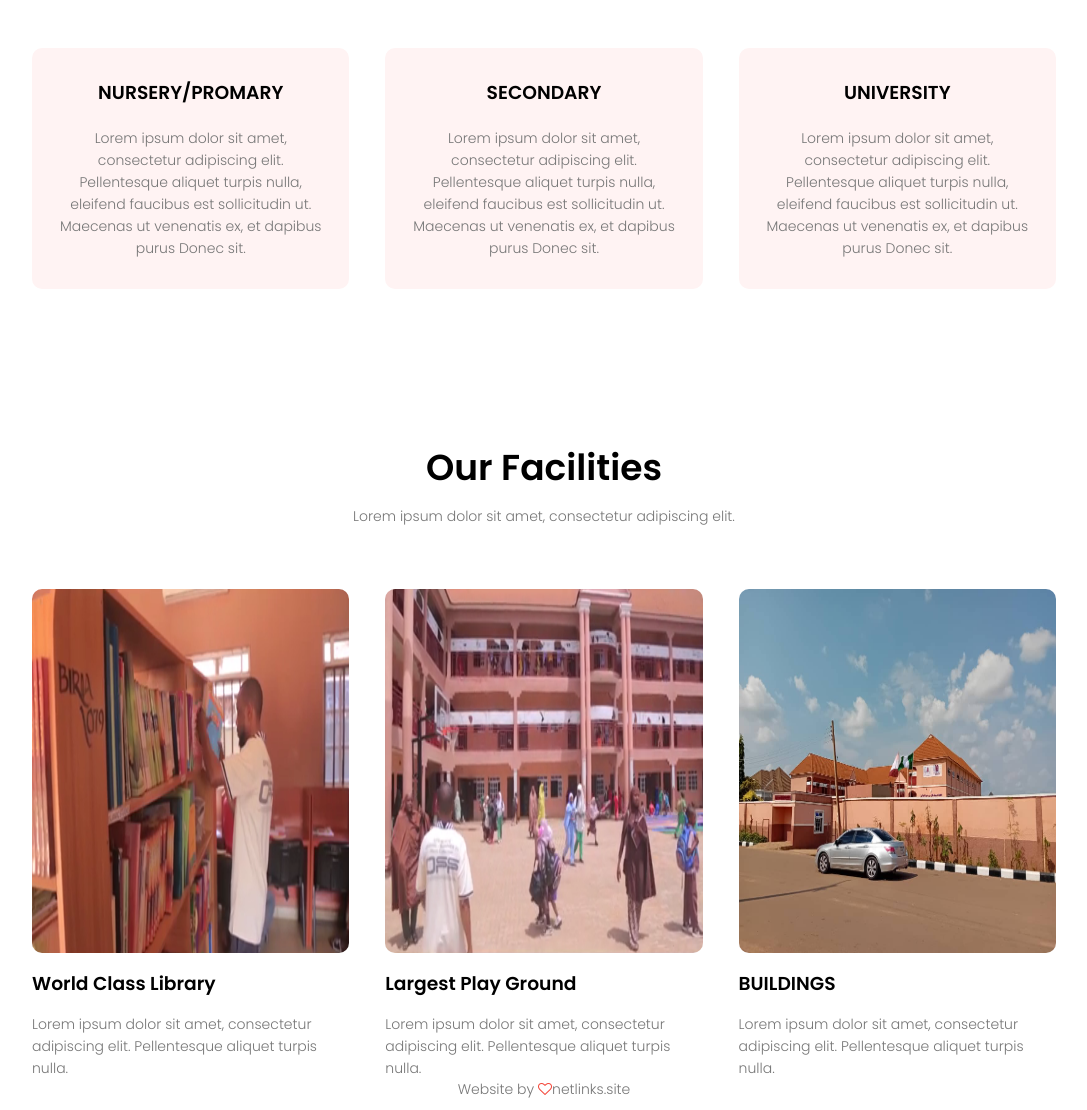
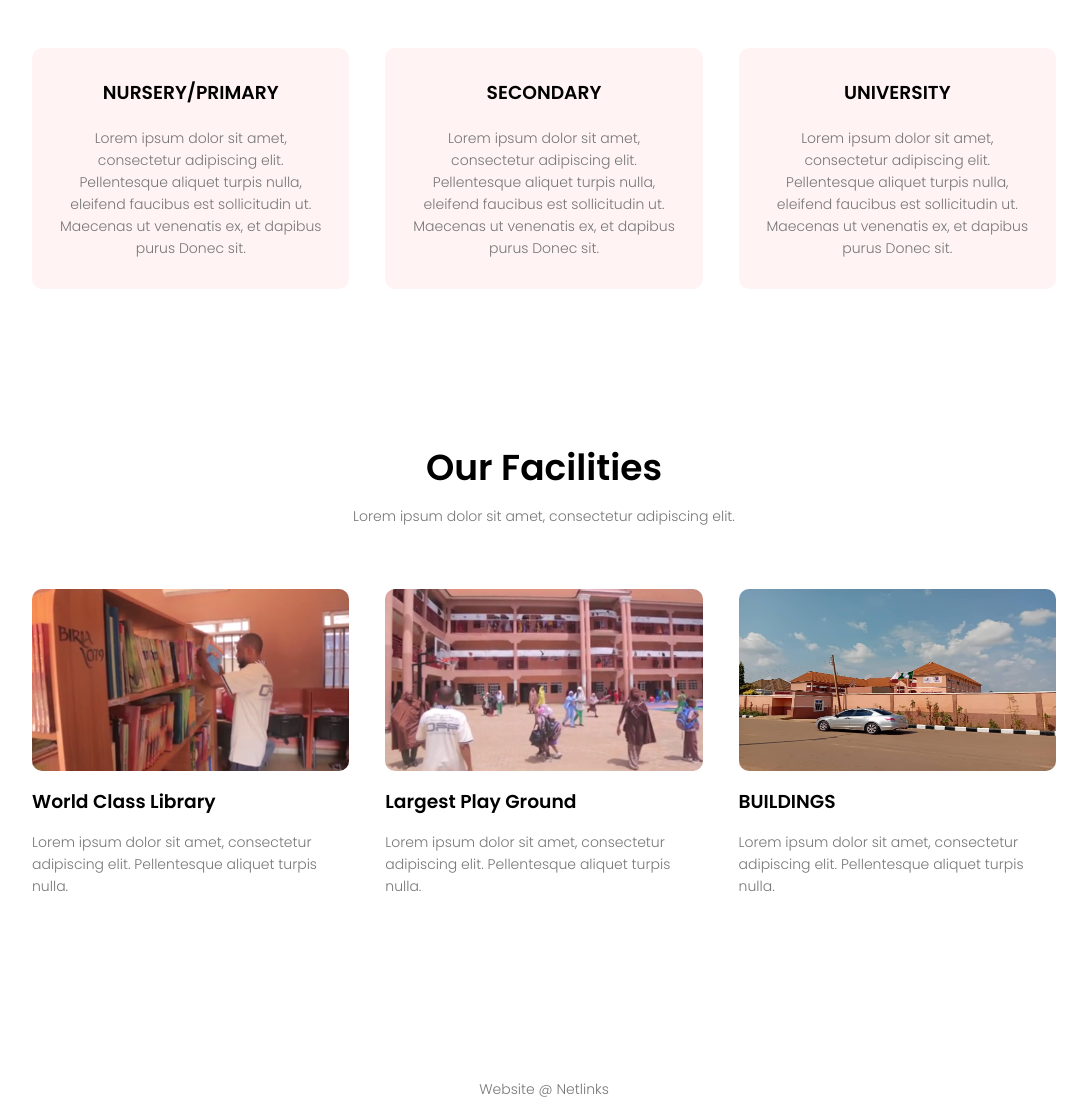
Before and after one commit to jaebee2/Bilal, a plain HTML site: page course.html in a window 1280 px wide. Shown: the part 600-1710 px from the top of the page, without its empty margins (96-1183 px from the left). Drawn offline with Linux system fonts and the light colour scheme.

Commit message:
correction

```diff
--- a/course.html
+++ b/course.html
@@ -33,7 +33,7 @@
         <p>Lorem ipsum dolor sit amet, consectetur adipiscing elit.</p>
         <div class="row">
             <div class="course-col">
-                <h3>NURSERY/PROMARY</h3>
+                <h3>NURSERY/PRIMARY</h3>
                 <p>Lorem ipsum dolor sit amet, consectetur adipiscing elit. Pellentesque aliquet turpis nulla, eleifend faucibus est sollicitudin ut. Maecenas ut venenatis ex, et dapibus purus Donec sit.</p>
             </div>
             <div class="course-col">
@@ -76,7 +76,7 @@
 <section class="footer">
 
 
-        <p>Website by <i class="fa fa-heart-o"></i><a>netlinks.site</a></p>
+        <p>Website @ <a href="netlinks.site"></a>Netlinks</p>
 </section>
 
 
--- a/style.css
+++ b/style.css
@@ -242,7 +242,7 @@ h3{
 .facility-col img{
     width: 100%;
     border-radius: 10px;
-    height: 100%;
+    height: 50%;
 }
 .facility-col p{
     padding: 0;
```
